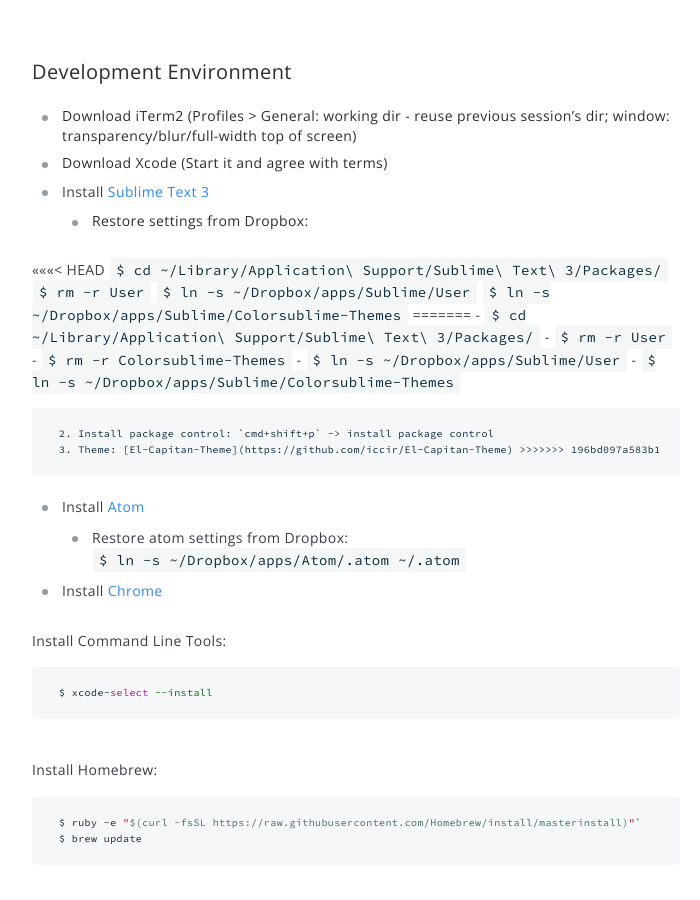
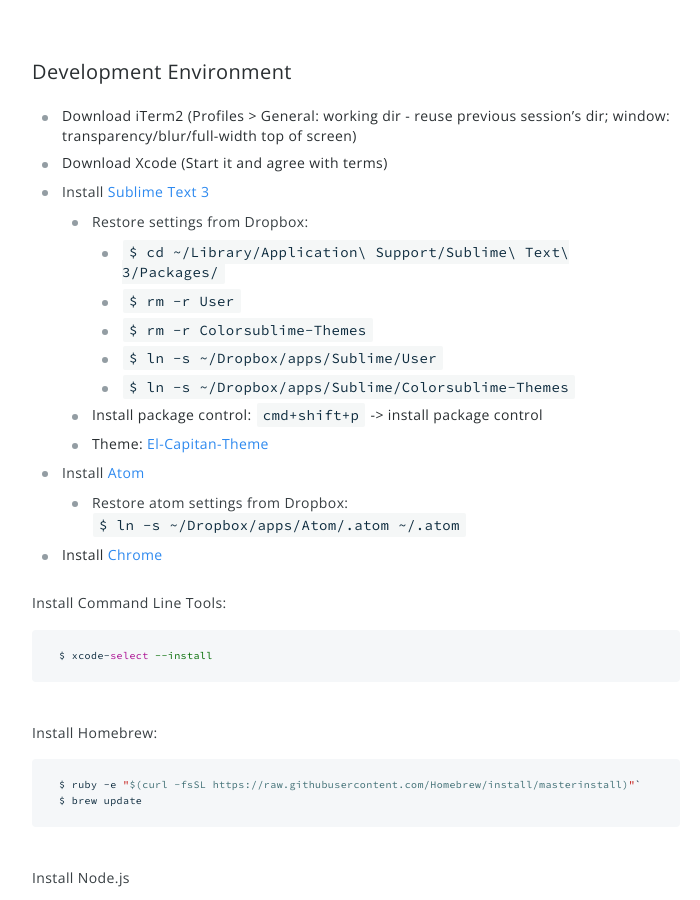
Before and after one commit to fuermosi777/fuermosi777.github.io, a Jekyll site: the page built from _posts/English/2017-01-17-2017-macos-el-sierra-setup-references-for-front-end-developers.markdown, in a window 1280 px wide and 900 px high, scrolled down 2748 px. Shown: the whole window, without its empty margins (284-984 px from the left). Built offline with Jekyll 4.4.1, drawn with Linux system fonts in a browser that asks for light colours; comment, search, counter and statistics services are not loaded.

Commit message:
Update 2017-01-17-2017-macos-el-sierra-setup-references-for-front-end-developers.markdown

```diff
--- a/_posts/English/2017-01-17-2017-macos-el-sierra-setup-references-for-front-end-developers.markdown
+++ b/_posts/English/2017-01-17-2017-macos-el-sierra-setup-references-for-front-end-developers.markdown
@@ -61,12 +61,6 @@
 
     1. Restore settings from Dropbox:
 
-<<<<<<< HEAD
-        `$ cd ~/Library/Application\ Support/Sublime\ Text\ 3/Packages/`
-        `$ rm -r User`
-        `$ ln -s ~/Dropbox/apps/Sublime/User`
-        `$ ln -s ~/Dropbox/apps/Sublime/Colorsublime-Themes`
-=======
         - `$ cd ~/Library/Application\ Support/Sublime\ Text\ 3/Packages/`
         - `$ rm -r User`
         - `$ rm -r Colorsublime-Themes`
@@ -75,7 +69,6 @@
 
     2. Install package control: `cmd+shift+p` -> install package control
     3. Theme: [El-Capitan-Theme](https://github.com/iccir/El-Capitan-Theme)
->>>>>>> 196bd097a583b1932da6d3d83cac0348472abaa4
 
 * Install [Atom](https://atom.io/)
 
```
